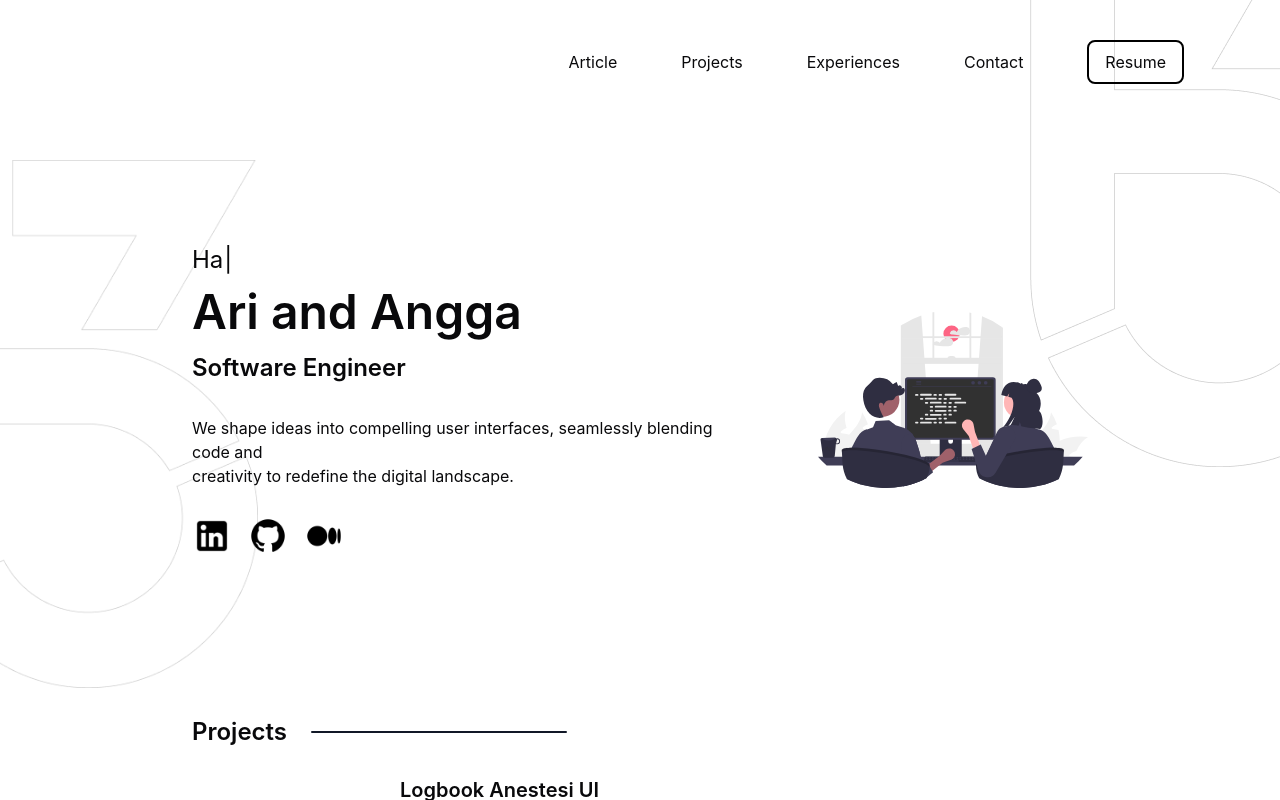
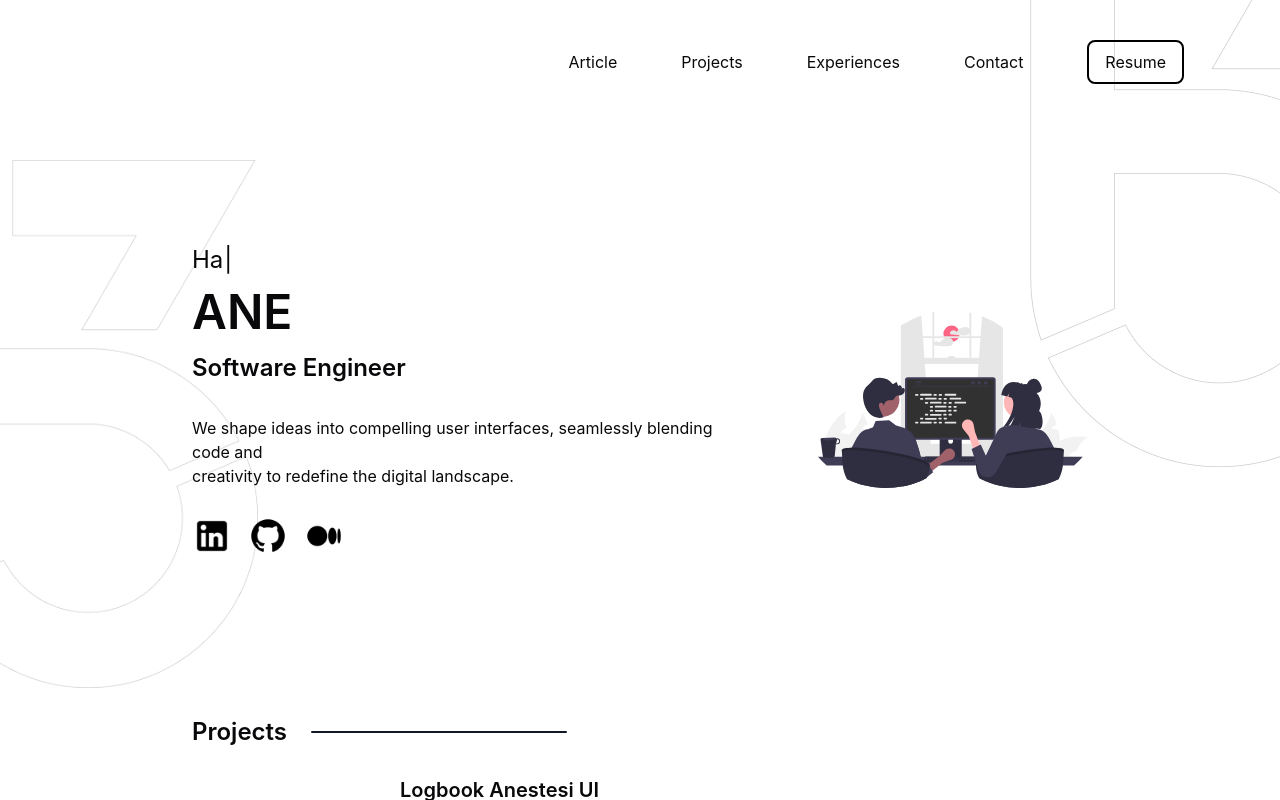
Before and after one commit to nugrahaa878/portofolio-ari-angga, a React (Vite) app: page / in a window 1280 px wide. Built offline with nearby package versions, Linux system fonts and the light colour scheme.

Commit message:
update ANE

```diff
--- a/src/routes/HomePage/components/HeroSection/index.tsx
+++ b/src/routes/HomePage/components/HeroSection/index.tsx
@@ -18,7 +18,7 @@ const HeroSection = () => {
             }}
           />
         </div>
-        <h2 className="text-5xl font-semibold mb-4">Ari and Angga</h2>
+        <h2 className="text-5xl font-semibold mb-4">ANE</h2>
         <h6 className="text-2xl mb-8 font-semibold">
           Software Engineer
         </h6>
--- a/src/routes/HomePage/components/HeroSectionMobile/index.tsx
+++ b/src/routes/HomePage/components/HeroSectionMobile/index.tsx
@@ -17,7 +17,8 @@ const HeroSectionMobile = () => {
           }}
         />
       </div>
-      <h2 className="text-3xl font-semibold mb-4">Ari and Angga</h2>
+      <h2 className="text-3xl font-semibold mb-4">ANE</h2>
+      <h3 className="text-3xl font-semibold mb-4">Ari - Nur - Angga</h3>
       <img src={pairProgramming} width={200} alt="avatar" className="mb-8 mt-8" />
 
       <h1 className="text-md mb-5 font-semibold">
```
